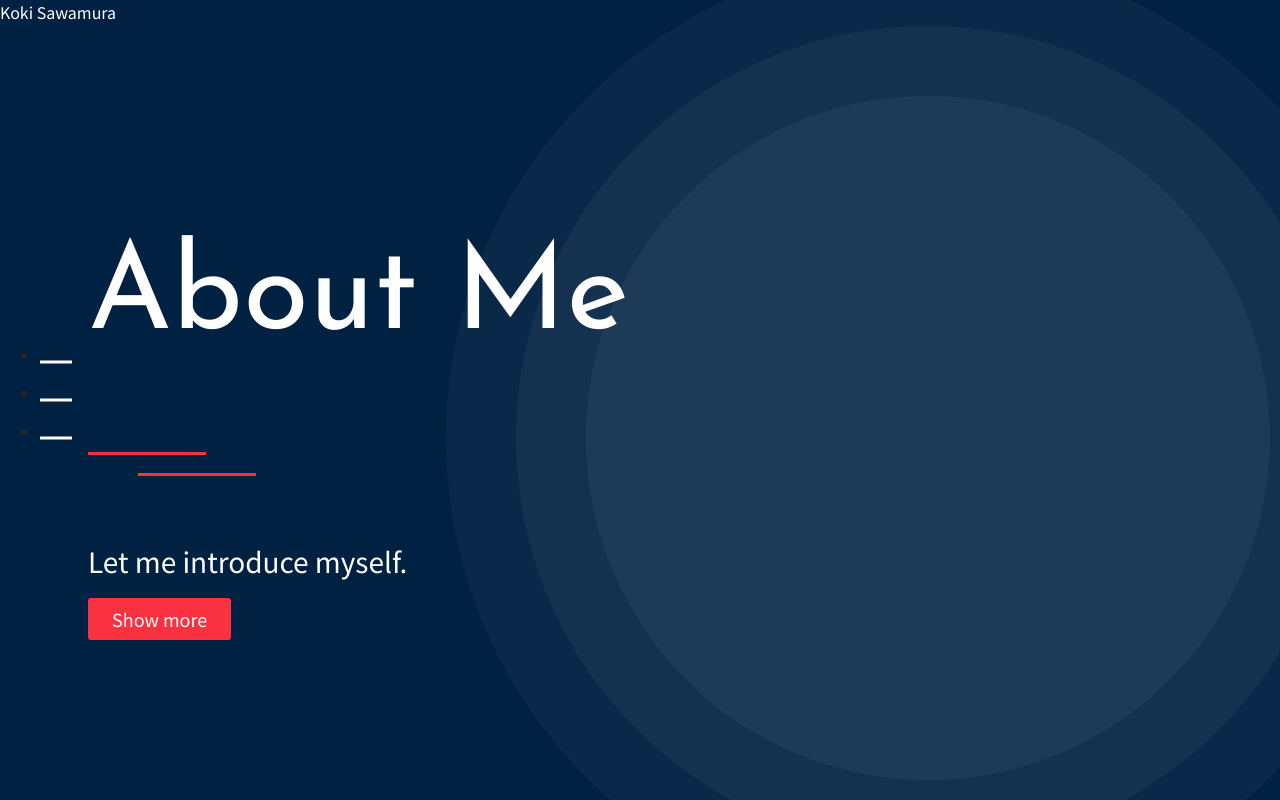
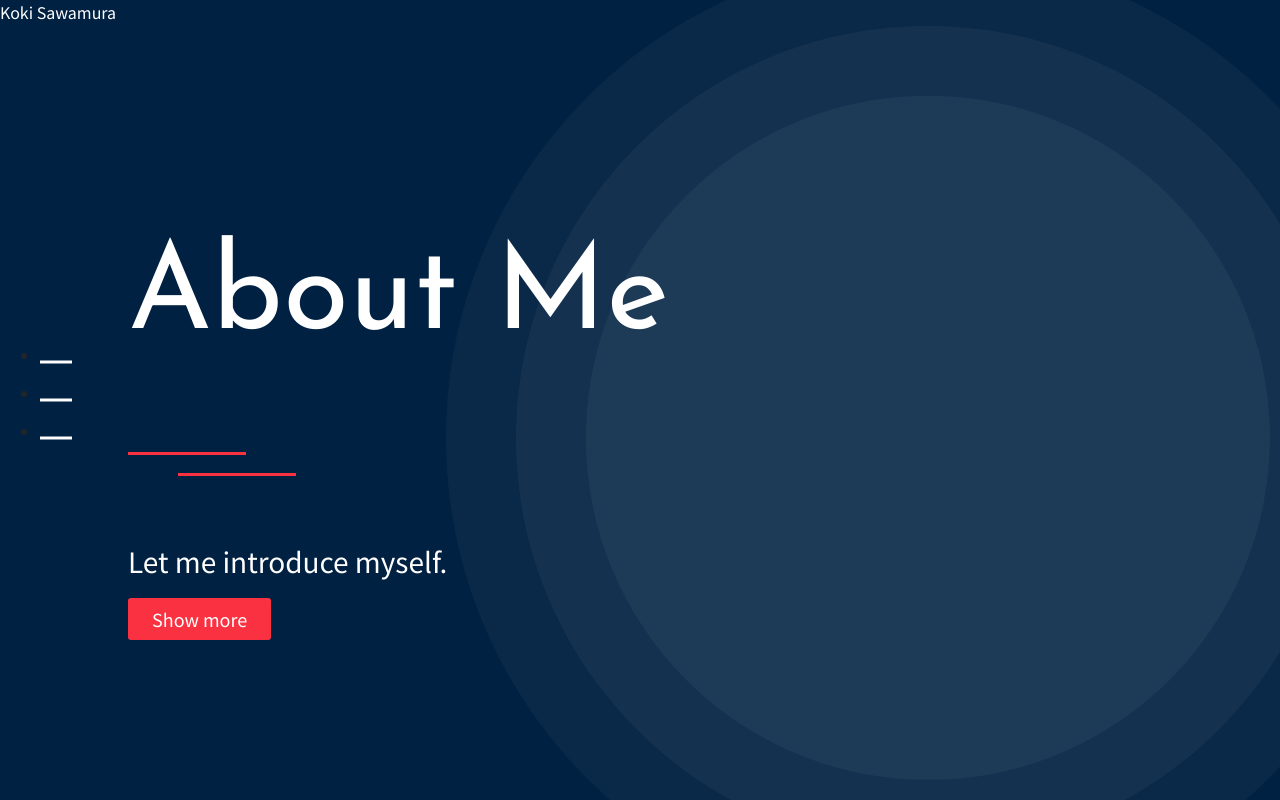
Before and after one commit to KokiSawamura/portfolio-2.0.0, a website: page app/index.html in a window 1280 px wide. Shown: the top 800 px of the page. Drawn offline with nearby package versions, Linux system fonts and the light colour scheme.

Commit message:
no message

```diff
--- a/app/css/style.scss
+++ b/app/css/style.scss
@@ -32,7 +32,7 @@ body {
 /* content */
 
 .scrollify-section {
-  padding: 40px 88px;
+  padding: 40px 128px;
 }
 
 .home {
--- a/app/index.html
+++ b/app/index.html
@@ -38,6 +38,7 @@
     </div>
     <div class="moon-background">
       <div class="moonlight"></div>
+      <div class="moon"></div>
     </div>
   </main>
   <footer>
```
Also changed, not shown: app/css/style.css, app/images/moon.svg (added), app/images/moutain.svg (deleted), app/images/portfolio.svg (added), app/images/wolf.svg.
